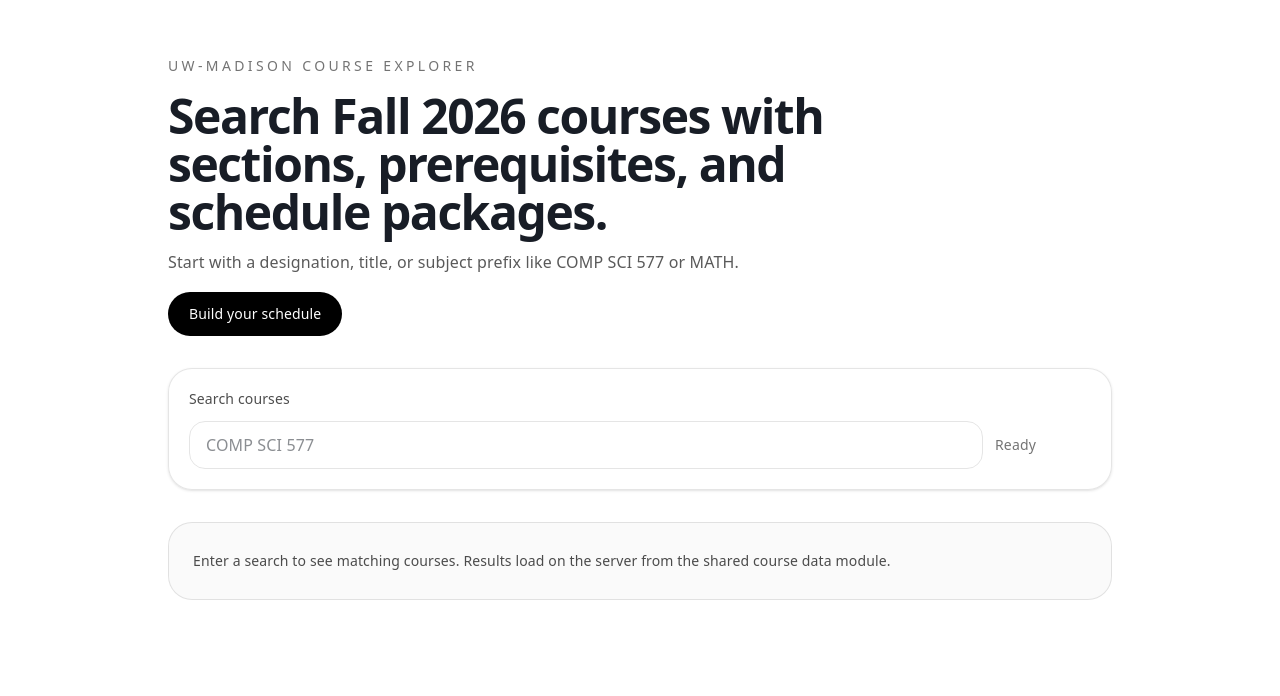
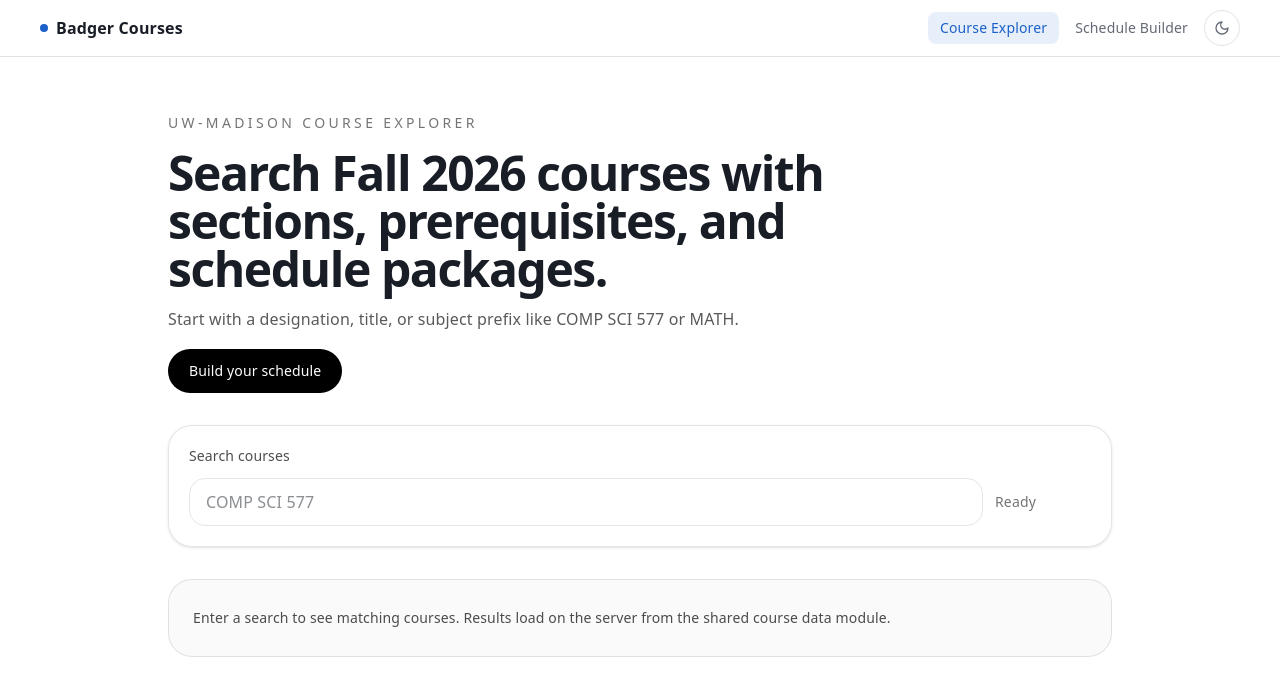
Before and after one commit to ant-mann/badger-courses, a Next.js app in the folder web/: page / in a window 1280 px wide. Shown: the top 696 px of the page. Built offline with nearby package versions, Linux system fonts and the light colour scheme.

Commit message:
feat(web): add persistent Navbar with active route state and inline ThemeToggle

```diff
--- /dev/null
+++ b/web/src/app/components/NavLinks.tsx
@@ -0,0 +1,35 @@
+"use client";
+
+import Link from "next/link";
+import { usePathname } from "next/navigation";
+
+const NAV_ITEMS = [
+  { href: "/", label: "Course Explorer" },
+  { href: "/schedule-builder", label: "Schedule Builder" },
+];
+
+export function NavLinks() {
+  const pathname = usePathname();
+
+  return (
+    <>
+      {NAV_ITEMS.map(({ href, label }) => {
+        const isActive = href === "/" ? pathname === "/" : pathname.startsWith(href);
+
+        return (
+          <Link
+            key={href}
+            href={href}
+            className={`rounded-lg px-3 py-1.5 text-sm font-medium transition-colors ${
+              isActive
+                ? "bg-blue/10 text-blue"
+                : "text-text-weak hover:text-navy"
+            }`}
+          >
+            {label}
+          </Link>
+        );
+      })}
+    </>
+  );
+}
--- /dev/null
+++ b/web/src/app/components/Navbar.tsx
@@ -0,0 +1,20 @@
+import Link from "next/link";
+import { NavLinks } from "./NavLinks";
+import { ThemeToggle } from "./ThemeToggle";
+
+export function Navbar() {
+  return (
+    <nav className="sticky top-0 z-50 border-b border-border bg-bg/90 backdrop-blur-sm">
+      <div className="mx-auto flex h-14 max-w-screen-2xl items-center justify-between px-6 sm:px-10">
+        <Link href="/" className="flex items-center gap-2">
+          <span className="h-2 w-2 rounded-full bg-blue" />
+          <span className="font-semibold text-navy">Badger Courses</span>
+        </Link>
+        <div className="flex items-center gap-1">
+          <NavLinks />
+          <ThemeToggle />
+        </div>
+      </div>
+    </nav>
+  );
+}
--- a/web/src/app/components/ThemeToggle.tsx
+++ b/web/src/app/components/ThemeToggle.tsx
@@ -18,7 +18,7 @@
     <button
       onClick={() => setTheme(isDark ? "light" : "dark")}
       aria-label={isDark ? "Switch to light mode" : "Switch to dark mode"}
-      className="fixed right-4 top-4 z-50 flex h-9 w-9 items-center justify-center rounded-full border border-black/10 bg-white/80 text-black/70 shadow-sm backdrop-blur-sm transition-colors hover:bg-white dark:border-white/10 dark:bg-black/50 dark:text-white/70 dark:hover:bg-black/70"
+      className="flex h-9 w-9 items-center justify-center rounded-full border border-border text-text-weak transition-colors hover:bg-muted hover:text-navy"
     >
       {isDark ? (
         // Sun icon
--- a/web/src/app/layout.tsx
+++ b/web/src/app/layout.tsx
@@ -1,6 +1,7 @@
 import type { Metadata } from "next";
 import { Inter } from "next/font/google";
 import { ThemeProvider } from "next-themes";
+import { Navbar } from "@/app/components/Navbar";
 import "./globals.css";
 
 const inter = Inter({
@@ -22,6 +23,7 @@
     <html lang="en" suppressHydrationWarning>
       <body className={`${inter.variable} antialiased`}>
         <ThemeProvider attribute="class" defaultTheme="system" enableSystem>
+          <Navbar />
           {children}
         </ThemeProvider>
       </body>
```
